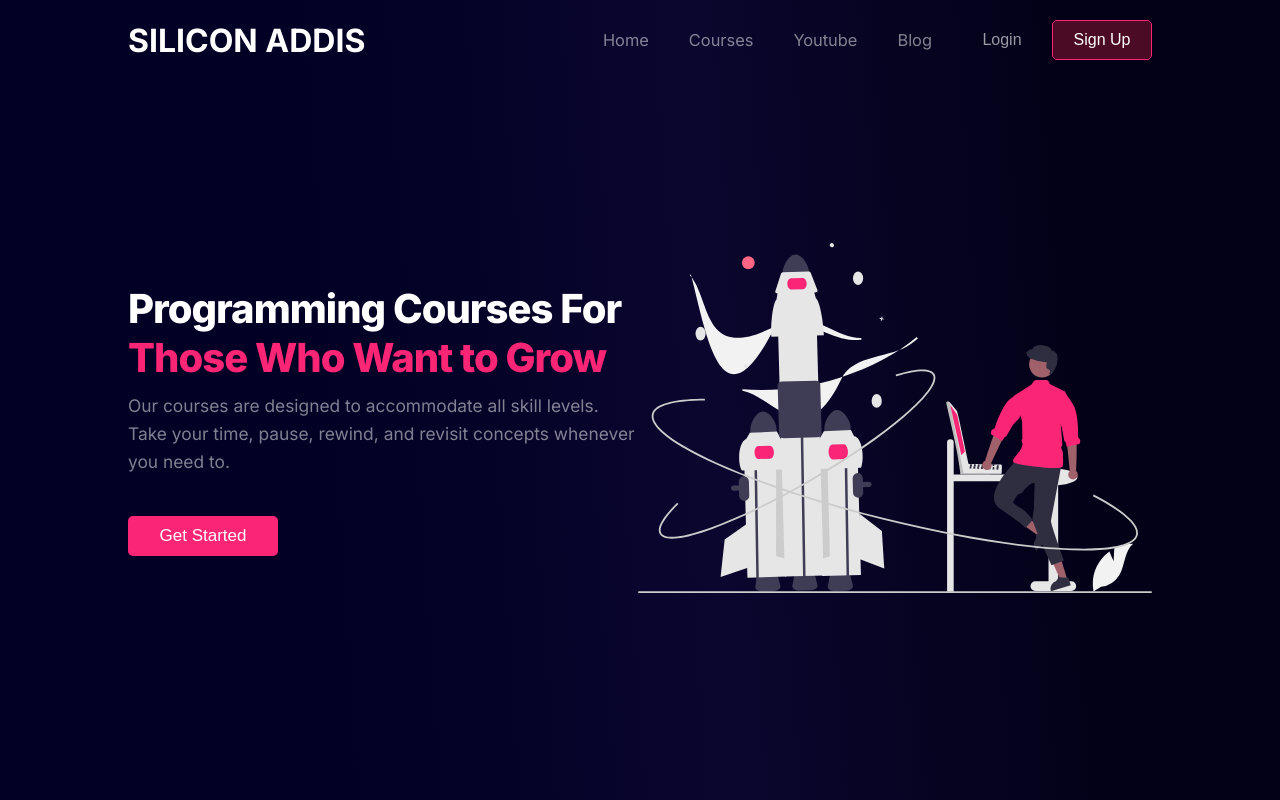
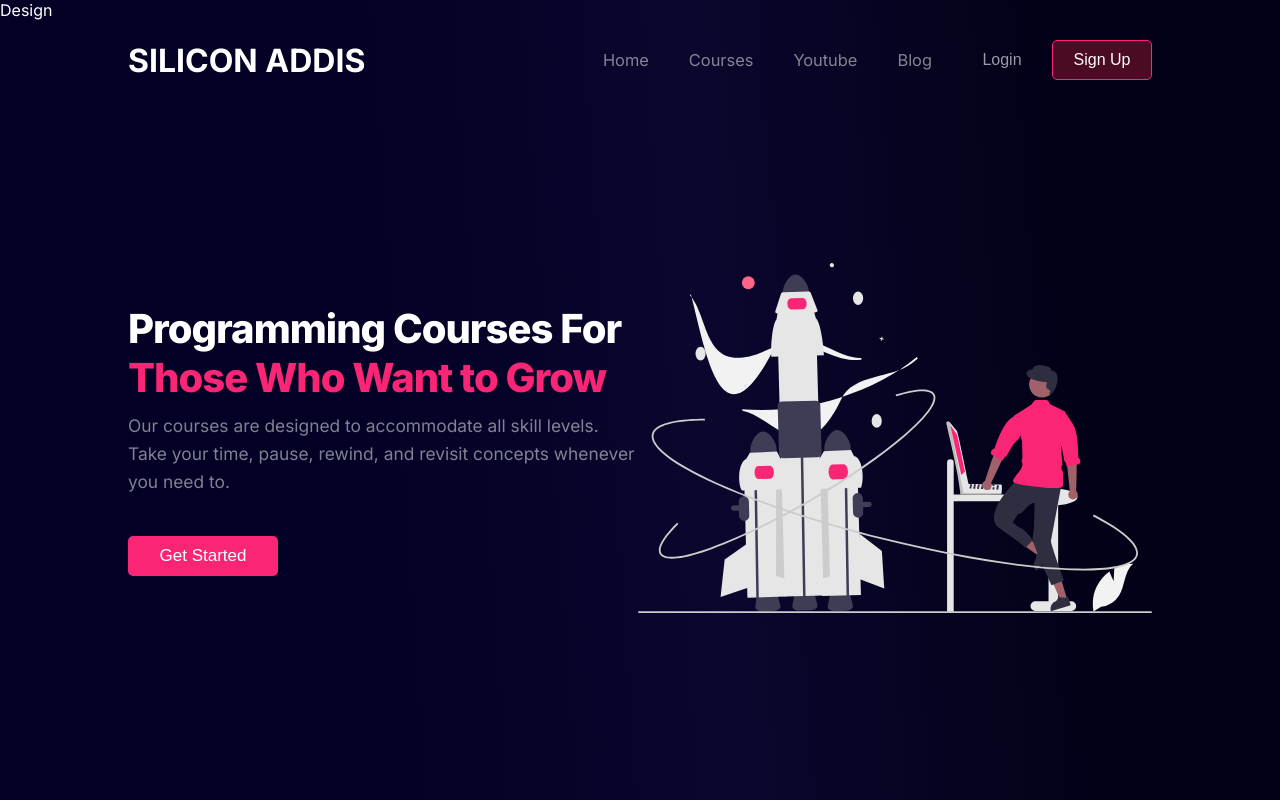
Before and after one commit to Manuel-heav/silicon-addis, a React (Create React App) app: page / in a window 1280 px wide. Built offline with nearby package versions, Linux system fonts and the light colour scheme.

Commit message:
implementing tsparticles

```diff
--- a/package.json
+++ b/package.json
@@ -11,7 +11,9 @@
     "react-dom": "^18.2.0",
     "react-icons": "^4.10.1",
     "react-scripts": "5.0.1",
+    "react-tsparticles": "^2.12.2",
     "react-youtube": "^10.1.0",
+    "tsparticles": "^2.12.0",
     "web-vitals": "^2.1.4"
   },
   "scripts": {
--- a/src/App.js
+++ b/src/App.js
@@ -4,9 +4,13 @@ import Latest from "./component/Latest";
 import Premium from "./component/Premium";
 import Notify from "./component/Notify";
 import Popular from "./component/Popular";
+import Design from "./component/Design";
 function App() {
   return (
     <div className="app">
+      <div>
+        <Design />
+      </div>
       <Showcase />
       <Latest />
       <Popular />
--- /dev/null
+++ b/src/component/Design.jsx
@@ -0,0 +1,9 @@
+import React from 'react'
+
+const Design = () => {
+  return (
+    <div>Design</div>
+  )
+}
+
+export default Design
```
Also changed, not shown: 1 other file (tests, documents, lock files or other folders).
